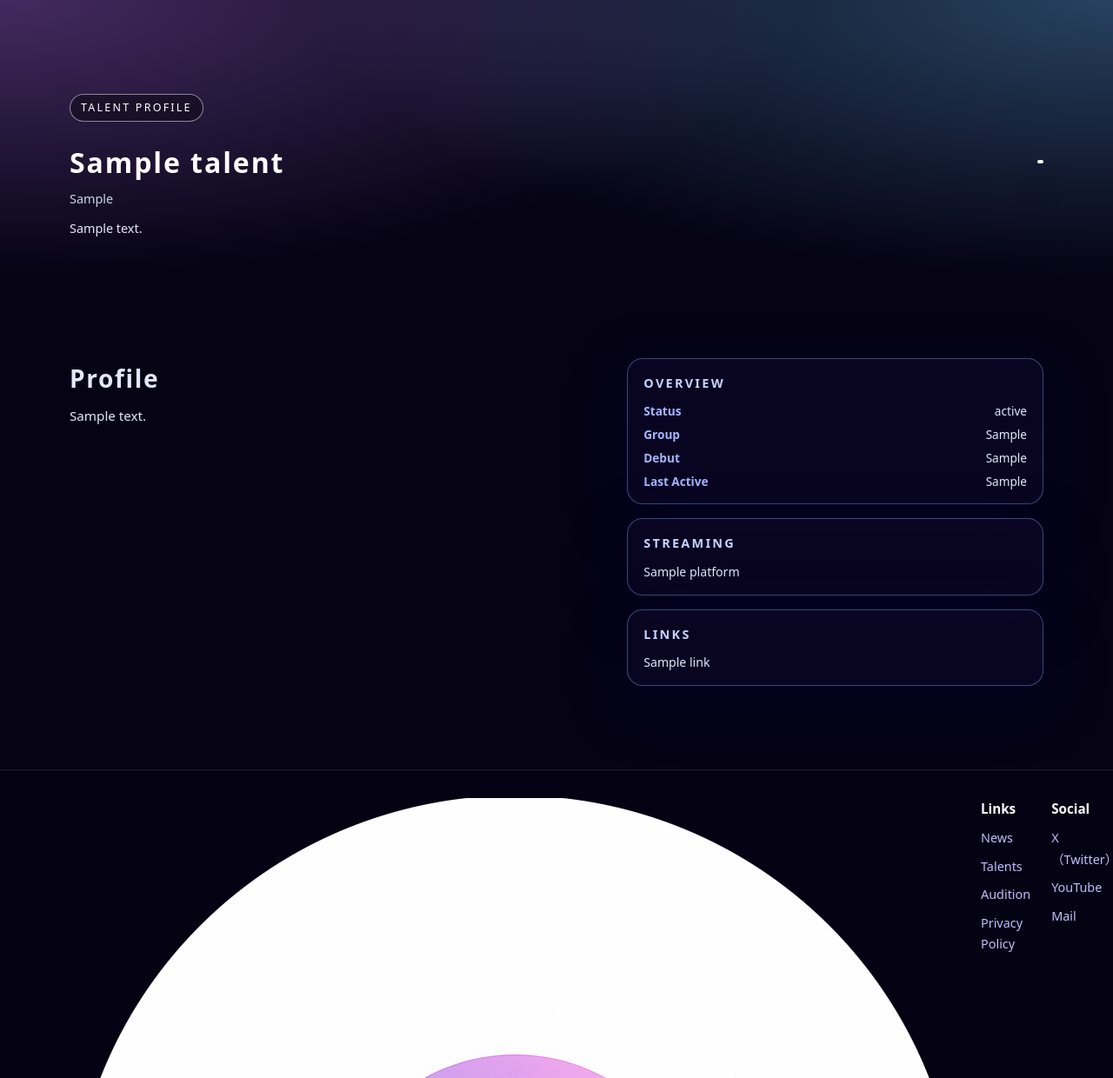
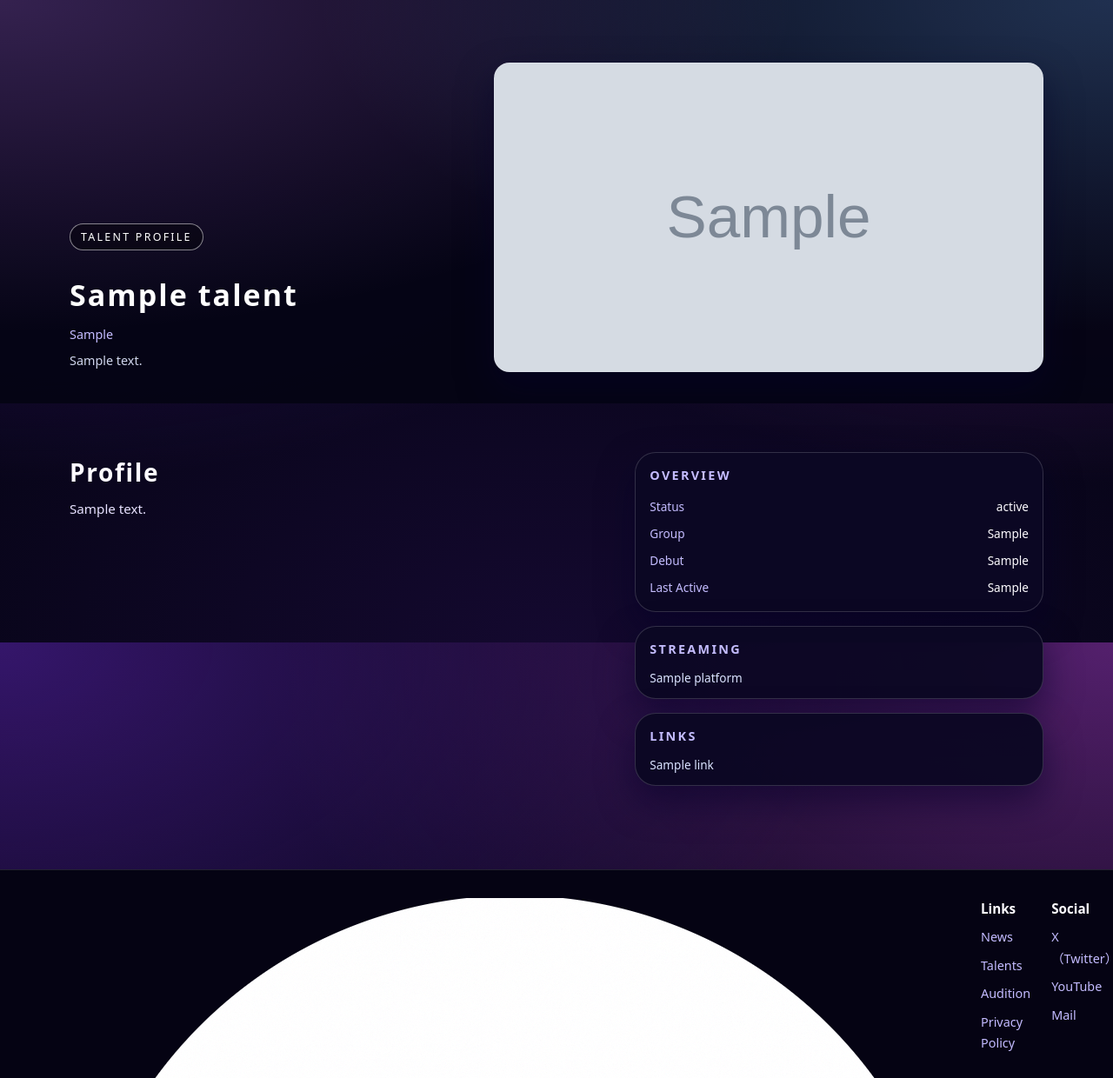
Before and after one commit to shuu3126/coroproject.hp, a PHP site: page /html/talent.php?id=1 in a window 1280 px wide. Shown: the part 61-1301 px from the top of the page at 87% size. Run offline with PHP 8.4, Linux system fonts and the light colour scheme; tables that the repository leaves empty or names only in its code hold one stand-in row (values such as "Sample post"); grey boxes marked "Sample" are stand-in pictures.

Commit message:
url chenge

```diff
--- a/css/styles.css
+++ b/css/styles.css
@@ -1095,196 +1095,187 @@ select{
 }
 
 /* ============================
-   Talent Detail Overrides
-   （talent.php 専用の上書き）
+   Talent detail page
    ============================ */
 
-body.talent-page {
-  /* 他ページとトーンを合わせた背景 */
-  background:
-    radial-gradient(140% 140% at 0% 0%, #35166b 0, transparent 55%),
-    radial-gradient(140% 140% at 100% 0%, #54206d 0, transparent 55%),
-    radial-gradient(120% 120% at 50% 100%, #14092f 0, #050414 60%, #03010a 100%);
+/* 背景のブラー帯だけ敷く */
+.talent-page .talent-hero {
+  position: relative;
+  padding: 72px 0 36px;
+  color: #fff;
+  overflow: hidden;
 }
 
-/* ---------- Hero 部分 ---------- */
-
-body.talent-page .talent-hero {
-  position: relative;
-  padding: 96px 0 56px;
-  color: #fff;
+.talent-page .talent-hero-bg {
+  position: absolute;
+  inset: 0;
   background:
-    radial-gradient(120% 160% at 0% 0%, rgba(199,125,255,.32), transparent 60%),
-    radial-gradient(120% 160% at 100% 0%, rgba(111,198,255,.32), transparent 60%),
-    #050314;
+    radial-gradient(130% 150% at 0% 0%, rgba(199,125,255,.25), transparent 55%),
+    radial-gradient(130% 150% at 100% 0%, rgba(104,188,255,.25), transparent 55%),
+    #050414;
+  pointer-events: none;
 }
 
-body.talent-page .talent-hero-bg {
-  display: none; /* いま出ている謎の「点」などを消す用 */
+.talent-page .talent-hero-inner {
+  position: relative;
+  z-index: 1;
+  display: flex;
+  flex-direction: column;
+  gap: 24px;
 }
 
-body.talent-page .talent-hero-inner{
-  display: grid;
-  gap: 40px;
-  align-items: center;
+/* 左側テキスト */
+.talent-page .talent-hero-main {
+  max-width: 460px;
 }
 
-/* PC は 2 カラム、SP は縦並び */
-@media (min-width: 960px){
-  body.talent-page .talent-hero-inner{
-    grid-template-columns: minmax(0, 1.1fr) minmax(0, 1.4fr);
+.talent-page .talent-name-main {
+  margin: 10px 0 4px;
+  font-family: 'Keifont', system-ui, sans-serif;
+  font-size: clamp(26px, 3vw, 34px);
+}
+
+.talent-page .talent-name-kana {
+  margin: 0 0 6px;
+  font-size: .9rem;
+  color: var(--muted);
+}
+
+.talent-page .talent-tags {
+  display: flex;
+  flex-wrap: wrap;
+  gap: 6px;
+  margin: 8px 0 10px;
+}
+.talent-page .talent-tags span {
+  padding: 3px 10px;
+  border-radius: 999px;
+  font-size: .75rem;
+  border: 1px solid rgba(255,255,255,.4);
+  background: rgba(12,8,36,.7);
+}
+
+/* 右側 16:9 バナー画像 */
+.talent-page .talent-hero-banner {
+  width: 100%;
+  max-width: 960px;
+  margin: 0 auto;
+  aspect-ratio: 16 / 9;
+  border-radius: 18px;
+  background-size: cover;
+  background-position: center;
+  box-shadow: var(--shadow-soft);
+  border: 1px solid rgba(255,255,255,.12);
+}
+
+/* PC では左右２カラムレイアウト */
+@media (min-width: 960px) {
+  .talent-page .talent-hero-inner {
+    flex-direction: row;
+    align-items: flex-end;
+    gap: 40px;
+  }
+  .talent-page .talent-hero-main {
+    flex: 0 0 40%;
+  }
+  .talent-page .talent-hero-banner {
+    flex: 1 1 auto;
+    max-width: none;
   }
 }
 
-body.talent-page .talent-hero-main{
-  max-width: 520px;
+/* ===== Profile セクション ===== */
+.talent-page .talent-profile-section {
+  padding: 56px 0 96px;
 }
 
-body.talent-page .talent-name-main{
-  margin: 8px 0 2px;
-  font-size: clamp(26px, 3vw, 32px);
+.talent-page .talent-profile-inner {
+  display: grid;
+  gap: 36px;
 }
 
-body.talent-page .talent-tags{
-  display:flex;
-  flex-wrap:wrap;
-  gap:6px;
-  margin:12px 0 10px;
-}
-body.talent-page .talent-tags span{
-  padding:3px 10px;
-  border-radius:999px;
-  font-size:.75rem;
-  border:1px solid rgba(255,255,255,.28);
-  background:rgba(0,0,0,.26);
-}
-
-body.talent-page .talent-catch{
-  margin:4px 0 0;
-  font-size:.9rem;
-  color:#e5e7ff;
-}
-
-/* ★ ここが画像（16:9 長方形・フルに近いサイズ） */
-body.talent-page .talent-hero-visual{
-  display:block;
-}
-
-body.talent-page .talent-hero-avatar{
-  width:100%;
-  aspect-ratio:16 / 9;       /* 1920x1080 前提 */
-  border-radius:18px;
-  background-size:cover;
-  background-position:center;
-  box-shadow:0 28px 80px rgba(0,0,0,.85);
-}
-
-/* SP のときは画像を下に回す */
-@media (max-width: 959px){
-  body.talent-page .talent-hero-inner{
-    grid-template-columns: 1fr;
-  }
-  body.talent-page .talent-hero-visual{
-    order: -1;
+@media (min-width: 960px) {
+  .talent-page .talent-profile-inner {
+    grid-template-columns: minmax(0, 1.7fr) minmax(0, 1.3fr);
+    align-items: flex-start;
   }
 }
 
-/* ---------- Profile ＋ サイド情報 ---------- */
-
-body.talent-page .talent-profile-section{
-  padding: 80px 0 96px;
-  background:#050314;
+.talent-page .talent-profile-main p {
+  margin: .4rem 0;
+  color: #e7e1ff;
+  font-size: .95rem;
 }
 
-body.talent-page .talent-profile-inner{
-  display:grid;
-  gap:32px;
+/* 右カラムのカード類 */
+.talent-page .talent-profile-side {
+  display: grid;
+  gap: 16px;
 }
 
-@media (min-width:960px){
-  body.talent-page .talent-profile-inner{
-    grid-template-columns:minmax(0,1.4fr) minmax(0,1.1fr);
-    align-items:flex-start;
-  }
+.talent-page .talent-card {
+  background: var(--card);
+  border-radius: var(--radius-lg);
+  border: 1px solid var(--border-soft);
+  box-shadow: var(--shadow-soft);
+  padding: 14px 16px 12px;
+  font-size: .85rem;
 }
 
-body.talent-page .talent-profile-main{
-  font-size:.95rem;
-  color:#e5e7ff;
-}
-body.talent-page .talent-profile-main p{
-  margin:.4rem 0;
+.talent-page .talent-card-title {
+  margin: 0 0 8px;
+  font-size: .9rem;
+  letter-spacing: .16em;
+  text-transform: uppercase;
+  color: var(--muted);
 }
 
-/* 右カラムのカード郡 */
-body.talent-page .talent-profile-side{
-  display:grid;
-  gap:16px;
+/* 概要の dl を横並びで見やすく */
+.talent-page .talent-meta-list {
+  margin: 0;
+  padding: 0;
+}
+.talent-page .talent-meta-list > div {
+  display: flex;
+  justify-content: space-between;
+  gap: 16px;
+  padding: 4px 0;
+}
+.talent-page .talent-meta-list dt {
+  margin: 0;
+  color: var(--muted);
+}
+.talent-page .talent-meta-list dd {
+  margin: 0;
+  text-align: right;
 }
 
-body.talent-page .talent-card{
-  border-radius:18px;
-  background:rgba(10,6,35,.96);
-  border:1px solid rgba(148,163,255,.4);
-  box-shadow:0 20px 60px rgba(5,0,40,.7);
-  padding:16px 18px 14px;
+/* リンクのリスト */
+.talent-page .talent-link-list {
+  margin: 0;
+  padding: 0;
+  list-style: none;
+  display: grid;
+  gap: 6px;
+}
+.talent-page .talent-link-list a {
+  color: #dbe4ff;
+  font-size: .85rem;
+  text-decoration: none;
+}
+.talent-page .talent-link-list a:hover {
+  color: #fff;
 }
 
-body.talent-page .talent-card-title{
-  margin:0 0 8px;
-  font-size:.9rem;
-  letter-spacing:.16em;
-  text-transform:uppercase;
-  color:#c7d2ff;
+.talent-page .talent-card-note {
+  margin: 0;
+  font-size: .8rem;
+  color: var(--muted);
 }
 
-/* 概要のメタ情報（Status / Group / Debut ...） */
-body.talent-page .talent-meta-list{
-  margin:0;
-  padding:0;
-  display:grid;
-  gap:4px;
-  font-size:.85rem;
+/* ===== このページだけ巨大な惑星ロゴを消す ===== */
+.talent-page .audition-visual,
+.talent-page .planet-visual,
+.talent-page .hero-planet {
+  display: none !important;
 }
-body.talent-page .talent-meta-list div{
-  display:flex;
-  justify-content:space-between;
-  gap:8px;
-}
-body.talent-page .talent-meta-list dt{
-  font-weight:600;
-  color:#a5b4ff;
-}
-body.talent-page .talent-meta-list dd{
-  margin:0;
-  color:#e5e7ff;
-}
-
-/* Streaming / Links のリスト */
-body.talent-page .talent-link-list{
-  list-style:none;
-  margin:0;
-  padding:0;
-  display:grid;
-  gap:4px;
-  font-size:.88rem;
-}
-body.talent-page .talent-link-list a{
-  color:#e0e7ff;
-  text-decoration:none;
-}
-body.talent-page .talent-link-list a:hover{
-  color:#f9a8ff;
-}
-
-body.talent-page .talent-card-note{
-  margin:0;
-  font-size:.85rem;
-  color:#9ca3c3;
-}
-
-/* ---------- 下の巨大ロゴ（惑星）を消す ---------- */
-/* talent.php の <main> の一番最後に残っている旧セクションを非表示にする */
-body.talent-page main > *:last-child:not(.talent-profile-section){
-  display:none;
-}
--- a/html/talent.php
+++ b/html/talent.php
@@ -141,7 +141,7 @@ if (!empty($talent['long_bio_json'])) {
 <body class="talent-page">
 <div id="app" class="app visible">
 
-  <!-- ================== Header ================== -->
+  <!-- ===== Header ===== -->
   <header class="site-header">
     <div class="container header-inner">
       <a class="brand" href="../index.php">
@@ -165,7 +165,7 @@ if (!empty($talent['long_bio_json'])) {
 
   <main id="top">
 
-    <!-- ========== Hero / Basic Info ========== -->
+    <!-- ===== Talent Hero（上部） ===== -->
     <section class="talent-hero">
       <div class="talent-hero-bg" aria-hidden="true"></div>
 
@@ -191,14 +191,14 @@ if (!empty($talent['long_bio_json'])) {
         </div>
 
         <?php if ($avatar): ?>
-          <div class="talent-hero-visual">
-            <div class="talent-hero-avatar" style="background-image:url('<?= esc($avatar) ?>');"></div>
-          </div>
+          <!-- ★ ここが 16:9 の横長バナー -->
+          <div class="talent-hero-banner"
+               style="background-image:url('<?= esc($avatar) ?>');"></div>
         <?php endif; ?>
       </div>
     </section>
 
-    <!-- ========== Profile + Side Info ========== -->
+    <!-- ===== Profile + サイド情報 ===== -->
     <section class="section talent-profile-section">
       <div class="container talent-profile-inner">
         <div class="talent-profile-main">
@@ -262,7 +262,7 @@ if (!empty($talent['long_bio_json'])) {
             </dl>
           </section>
 
-          <!-- Streaming Platforms -->
+          <!-- Streaming -->
           <section class="talent-card">
             <h3 class="talent-card-title">Streaming</h3>
             <?php if ($platforms): ?>
@@ -280,7 +280,7 @@ if (!empty($talent['long_bio_json'])) {
             <?php endif; ?>
           </section>
 
-          <!-- Other Links (SNS etc.) -->
+          <!-- Links -->
           <section class="talent-card">
             <h3 class="talent-card-title">Links</h3>
             <?php if ($links): ?>
@@ -297,28 +297,6 @@ if (!empty($talent['long_bio_json'])) {
               <p class="talent-card-note">準備中です。</p>
             <?php endif; ?>
           </section>
-
-          <!-- Hashtags（あれば） -->
-          <?php
-          $hashtags = [];
-          if (is_array($extra['hashtags'])) {
-              $hashtags = $extra['hashtags'];
-          }
-          ?>
-          <?php if ($hashtags): ?>
-          <section class="talent-card">
-            <h3 class="talent-card-title">Hashtags</h3>
-            <dl class="talent-meta-list">
-              <?php foreach ($hashtags as $k => $v): ?>
-                <div>
-                  <dt><?= esc(ucfirst($k)) ?></dt>
-                  <dd><?= esc($v) ?></dd>
-                </div>
-              <?php endforeach; ?>
-            </dl>
-          </section>
-          <?php endif; ?>
-
         </aside>
       </div>
     </section>
```
